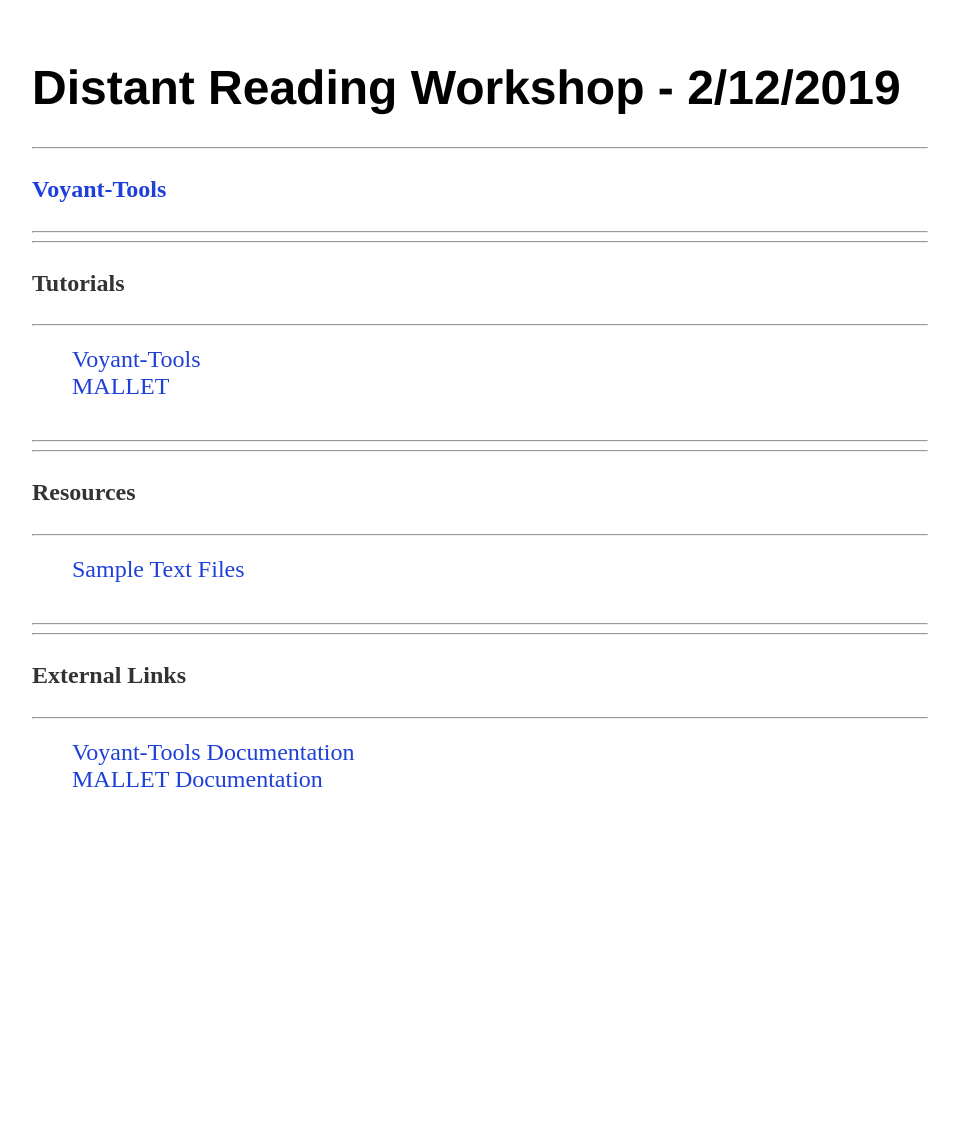
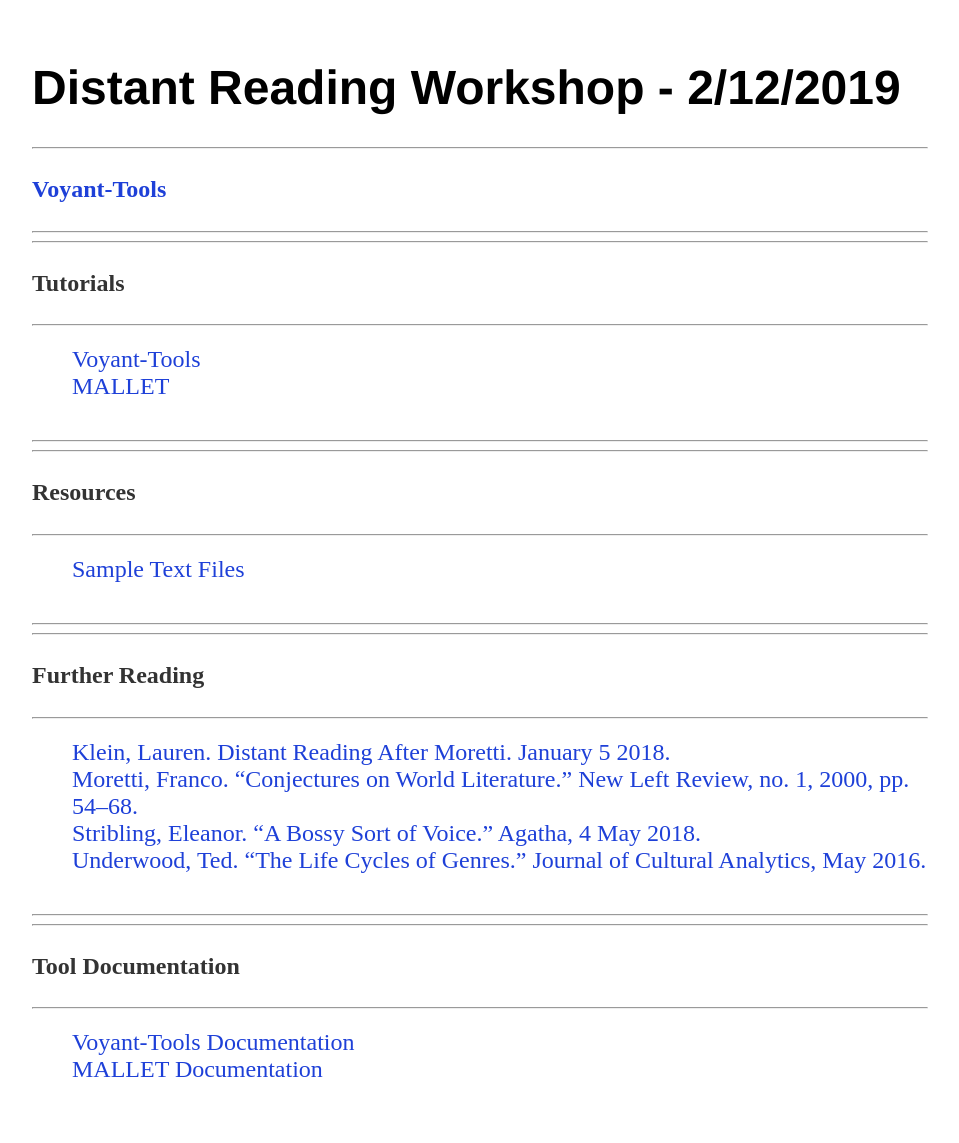
Before and after one commit to dmgustavhi/dmgustavhi.github.io, a Jekyll site: the page built from distantreading.html, in a window 1280 px wide. Shown: the whole page, without its empty margins (160-1119 px from the left). Built offline with Jekyll 4.4.1, drawn with Linux system fonts in a browser that asks for light colours; before the commit the page ends 900 px from its top, so only the background shows below that.

Commit message:
Update distantreading.html

```diff
--- a/distantreading.html
+++ b/distantreading.html
@@ -26,10 +26,22 @@
 
  <ul><li><a href="https://drive.google.com/drive/folders/1KXIKbIJn3OclEwEbEoRlIy16DnxxynDM?usp=sharing">Sample Text Files</a>
 	 </div></li></ul>
-  <div>
+<div>
+<hr></hr>
+ <hr></hr>
+<p><strong>Further Reading</strong></p>
+<hr/>
+<ul>
+	<li><a href="https://arcade.stanford.edu/blogs/distant-reading-after-moretti">Klein, Lauren. Distant Reading After Moretti. January 5 2018.</a></li>
+	<li><a href="https://newleftreview-org.eres.library.manoa.hawaii.edu/II/1/franco-moretti-conjectures-on-world-literature">Moretti, Franco. “Conjectures on World Literature.” New Left Review, no. 1, 2000, pp. 54–68.</a></li>
+	<li><a href="https://medium.com/agatha-codes/a-bossy-sort-of-voice-3c3a18de3093">Stribling, Eleanor. “A Bossy Sort of Voice.” Agatha, 4 May 2018.</a></li>
+	<li><a href="http://culturalanalytics.org/2016/05/the-life-cycles-of-genres/">Underwood, Ted. “The Life Cycles of Genres.” Journal of Cultural Analytics, May 2016. </a></li>
+</ul>
+</div>
+<div>
 	  <hr></hr>
  <hr></hr>
-  <p><strong>External Links</strong></p>
+  <p><strong>Tool Documentation</strong></p>
  <hr></hr>
 	<ul>
  <li> <a href="https://digihum.mcgill.ca/voyant/">Voyant-Tools Documentation</a></li>
```
